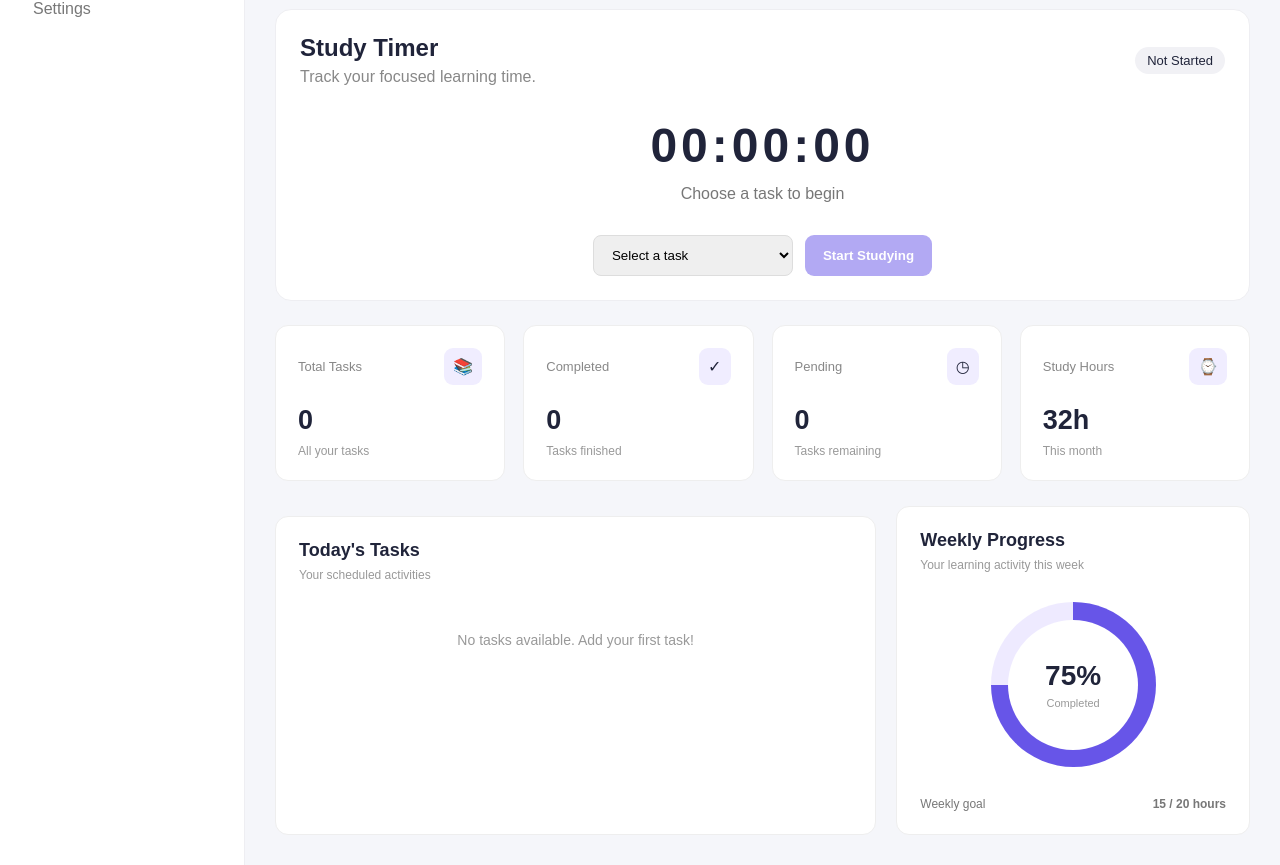
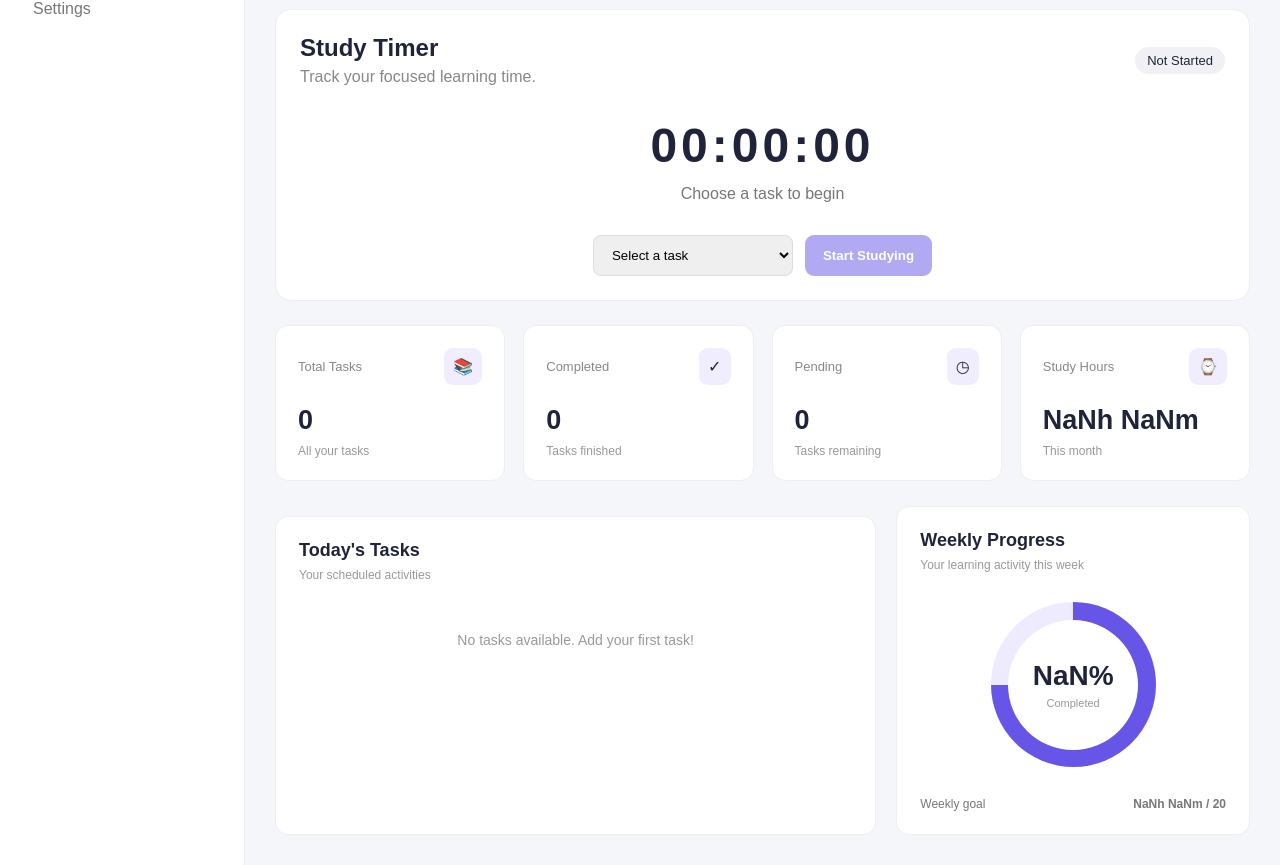
Before and after one commit to ajilaries/StudyFlow, a React (Vite) app: page / in a window 1280 px wide. Shown: the part 221-1086 px from the top of the page. Built offline with nearby package versions, Linux system fonts and the light colour scheme.

Commit message:
made the weekly and monthly learning time dynamic{

```diff
--- /dev/null
+++ b/src/features/tasks/sessions/sessionSelectors.js
@@ -0,0 +1,74 @@
+
+import { createSelector } from "@reduxjs/toolkit";
+
+// Get all completed study sessions from Redux
+export const selectAllSessions = (state) =>
+  state.sessions.sessions;
+
+// Calculate total study time
+export const selectTotalStudyTime = createSelector(
+  [selectAllSessions],
+  (sessions) => {
+    return sessions.reduce(
+      (total, session) => total + session.durationMs,
+      0
+    );
+  }
+);
+
+// Calculate the beginning of the current week (Monday)
+function getStartOfWeek(date) {
+  const start = new Date(date);
+
+  const day = start.getDay();
+  const difference = day === 0 ? -6 : 1 - day;
+
+  start.setDate(start.getDate() + difference);
+  start.setHours(0, 0, 0, 0);
+
+  return start;
+}
+
+// Calculate this week's study time
+export const selectWeeklyStudyTime = createSelector(
+  [selectAllSessions],
+  (sessions) => {
+    const now = new Date();
+
+    const weekStart = getStartOfWeek(now);
+    const nextWeekStart = new Date(weekStart);
+
+    nextWeekStart.setDate(nextWeekStart.getDate() + 7);
+
+    return sessions.reduce((total, session) => {
+      const completedDate = new Date(session.completedAt);
+
+      if (
+        completedDate >= weekStart &&
+        completedDate < nextWeekStart
+      ) {
+        return total + session.durationMs;
+      }
+
+      return total;
+    }, 0);
+  }
+);
+
+// Convert milliseconds into readable study time
+export function formatStudyTime(milliseconds) {
+  const totalMinutes = Math.floor(milliseconds / 60000);
+
+  const hours = Math.floor(totalMinutes / 60);
+  const minutes = totalMinutes % 60;
+
+  if (hours === 0) {
+    return `${minutes}m`;
+  }
+
+  if (minutes === 0) {
+    return `${hours}h`;
+  }
+
+  return `${hours}h ${minutes}m`;
+}
--- a/src/pages/Dashboard.jsx
+++ b/src/pages/Dashboard.jsx
@@ -9,6 +9,14 @@ import {
   selectTotalTasks,
   selectCompletedCount
 } from "../features/tasks/taskSelectors";
+
+
+import {
+  selectTotalStudyTime,
+  selectWeeklyStudyTime,
+  formatStudyTime
+} from "../features/tasks/sessions/sessionSelectors";
+
 
 // Redux actions
 import {
@@ -24,6 +32,23 @@ import TaskItem from "../components/TaskItem";
 import StudyTimer from "../components/StudyTimer";
 
 function Dashboard() {
+
+
+  // study statistics from redux
+
+  const totalStudyTime=formatStudyTime(selectTotalStudyTime);
+
+  const weeklyStudyTime=formatStudyTime(selectWeeklyStudyTime);
+
+  const formattedTotalStudyTime=formatStudyTime(totalStudyTime);
+
+  const formattedWeeklyStudyTime=formatStudyTime(weeklyStudyTime);
+
+  const weeklyGoalMs= 20* 60* 60* 1000;
+
+  const weeklyProgress=Math.min(
+    Math.round((weeklyStudyTime/ weeklyGoalMs) * 100)
+  )
 
   // Get task data using Redux selectors
   const taskList = useSelector(selectAllTasks);
@@ -238,7 +263,7 @@ function Dashboard() {
 
         <StatCard
           title="Study Hours"
-          value="32h"
+          value={formattedTotalStudyTime}
           icon="⌚"
           description="This month"
         />
@@ -286,14 +311,14 @@ function Dashboard() {
 
           <div className="progress-circle">
             <div className="progress-inner">
-              <h2>75%</h2>
+              <h2>{weeklyProgress}%</h2>
               <span>Completed</span>
             </div>
           </div>
 
           <div className="progress-info">
             <span>Weekly goal</span>
-            <strong>15 / 20 hours</strong>
+            <strong>{formattedWeeklyStudyTime} / 20</strong>
           </div>
         </div>
 
```
